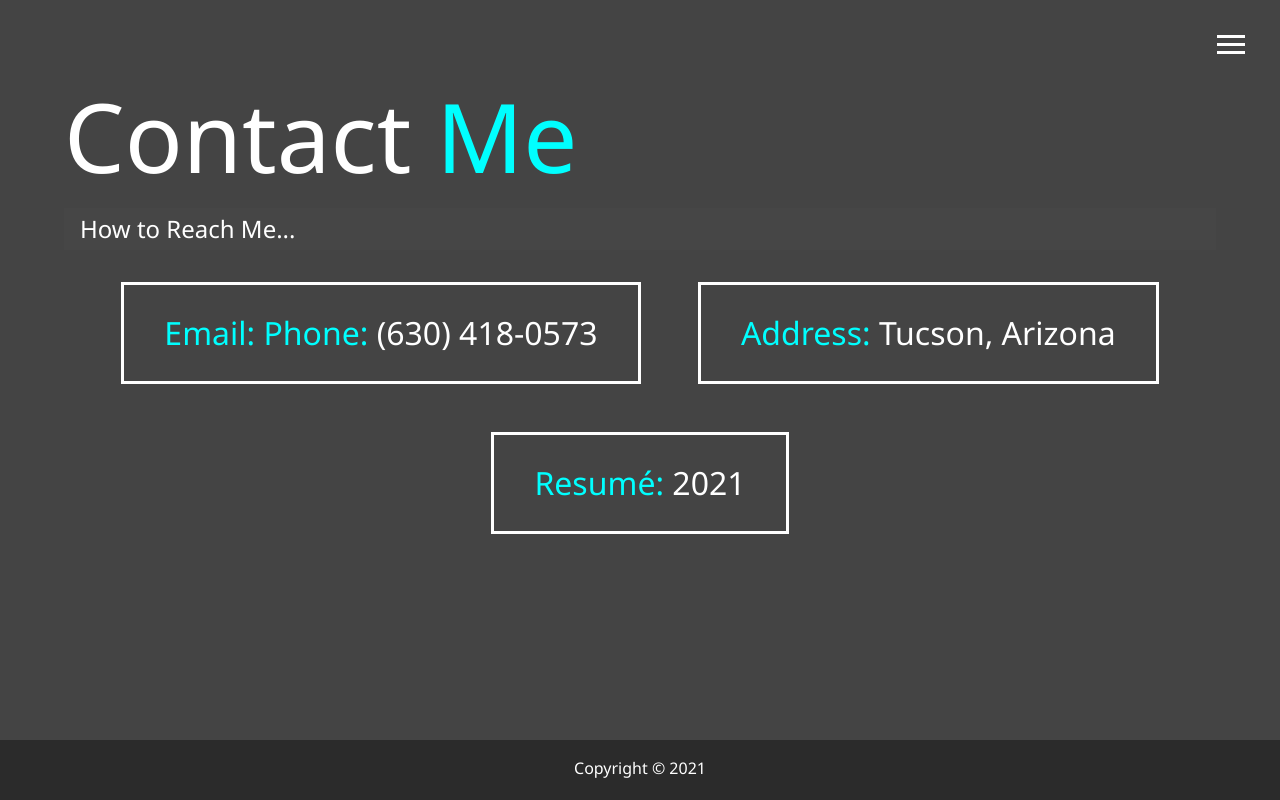
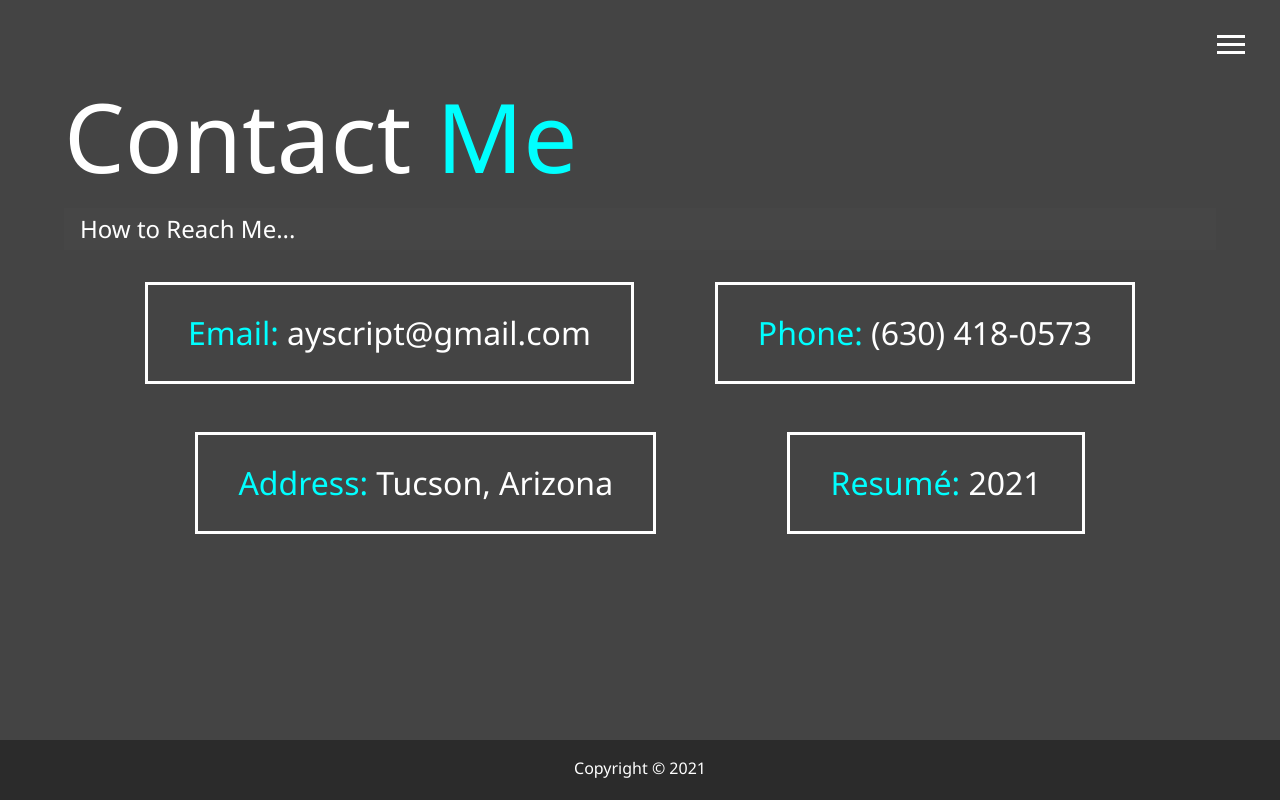
Before and after one commit to andy-young/portfolio, a plain HTML site: page contact.html in a window 1280 px wide. Drawn offline with Linux system fonts and the light colour scheme.

Commit message:
fix typo

```diff
--- a/contact.html
+++ b/contact.html
@@ -38,7 +38,7 @@
     </h2>
     <div class="boxes">
       <div>
-        <span class="text-secondary">Email: </span> <a href="mailto:ayscript@gmail.com>ayscript@gmail.com</a>
+        <span class="text-secondary">Email: </span> <a href="mailto:ayscript@gmail.com">ayscript@gmail.com</a>
       </div>
       <div>
         <span class="text-secondary">Phone: </span> (630) 418-0573
```
